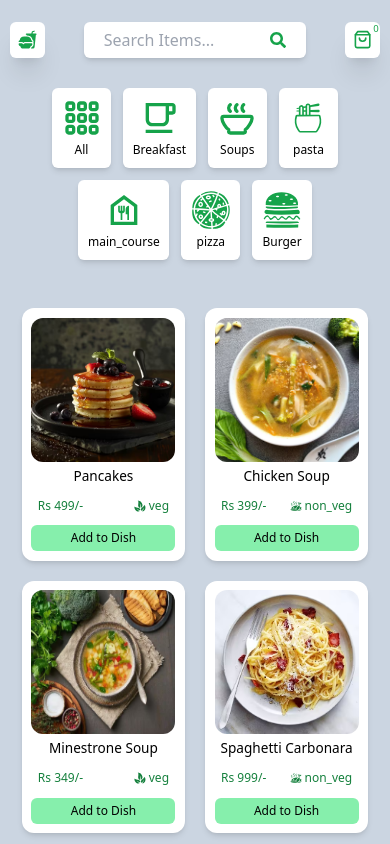
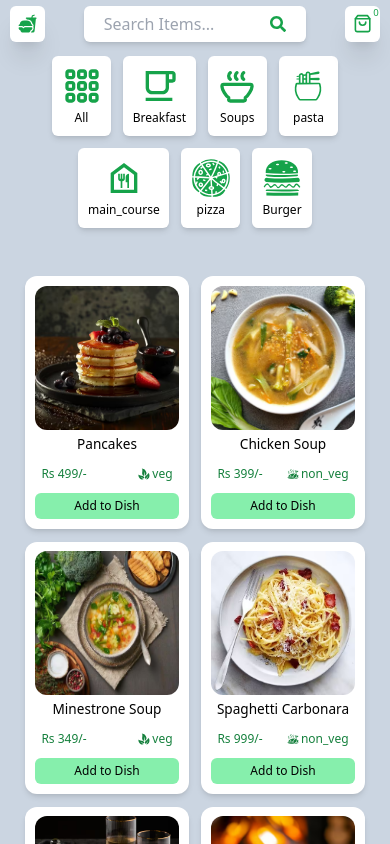
Before and after one commit to akashsamanta07/Food_Delivery_Website, a React (Create React App) app: page / in a window 390 px wide. Shown: the top 844 px of the page. Built offline with nearby package versions, Linux system fonts and the light colour scheme.

Commit message:
Add mobile screen

```diff
--- a/src/components/Nav.jsx
+++ b/src/components/Nav.jsx
@@ -9,7 +9,7 @@ import { LuShoppingBag } from "react-icons/lu";
 function Nav() {
   return (
     <div>
-        <div className='w-full h-[5rem] flex justify-between items-center px-[0.6rem] md:px-8 md:h-[6.25rem]'>
+        <div className='w-full h-[3rem] flex justify-between items-center px-[0.6rem] md:px-8 md:h-[6.25rem]'>
             <div className='w-[2.2rem] h-[2.2rem] md:w-[3.75rem] md:h-[3.75rem] bg-white flex justify-center items-center rounded-md shadow-xl cursor-pointer' >
                 <IoFastFood className='w-[1.2rem] h-[1.2rem] md:w-[1.8rem] md:h-[1.8rem] text-green-600'/>
             </div>
--- a/src/pages/Home.jsx
+++ b/src/pages/Home.jsx
@@ -39,7 +39,7 @@ function Home() {
 
 
 
-        <div className='w-[90%] md:w-[70%] mx-auto mt-[3rem] pb-[3rem] flex flex-wrap gap-[1.25rem] justify-center'>
+        <div className='w-[95%] md:w-[70%] mx-auto mt-[3rem] pb-[3rem] flex flex-wrap gap-[0.8rem] md:gap-[1.25rem] justify-center'>
             {
               filter_food_items.map((item,i)=>{
                 return (
```
